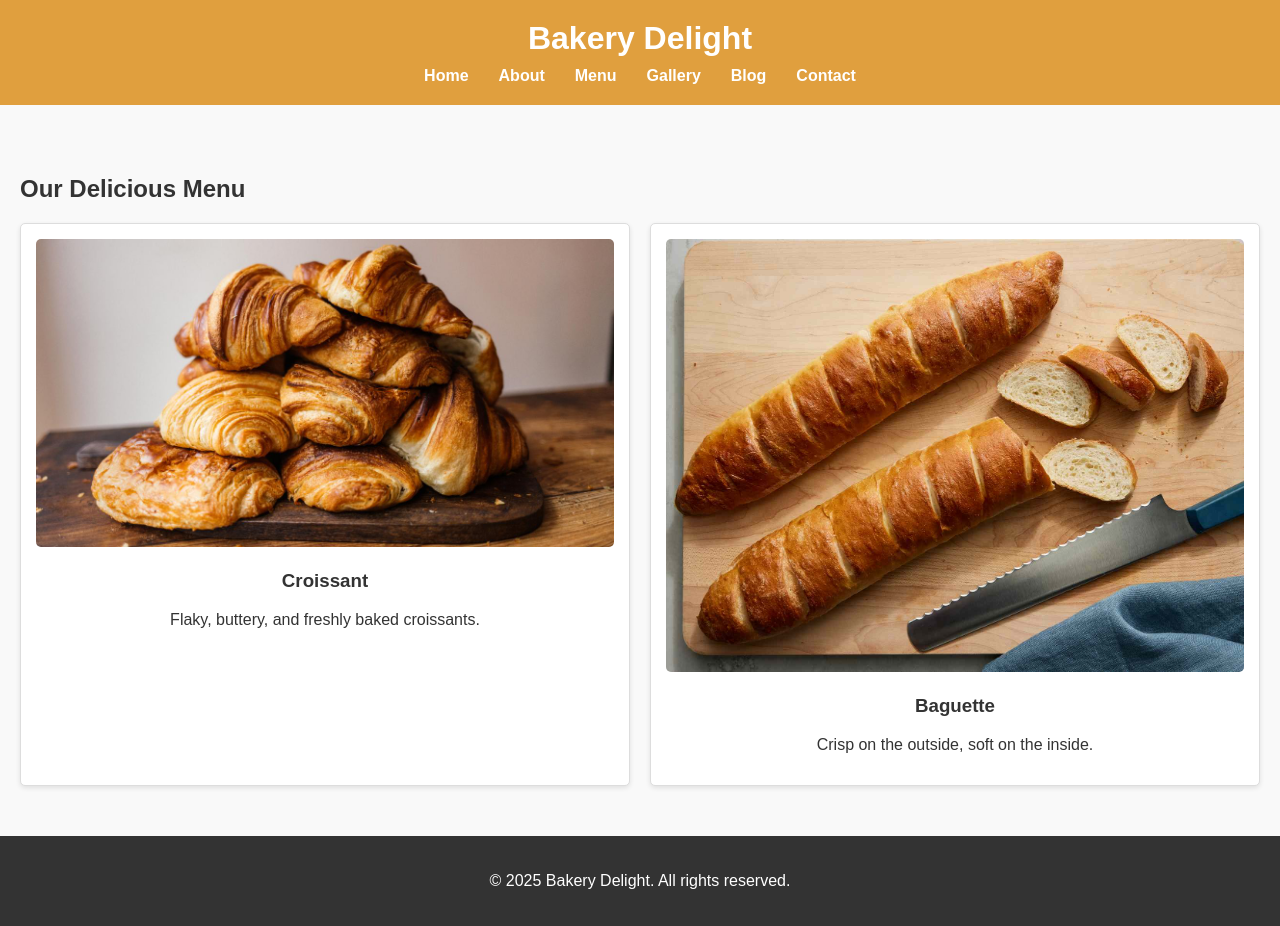
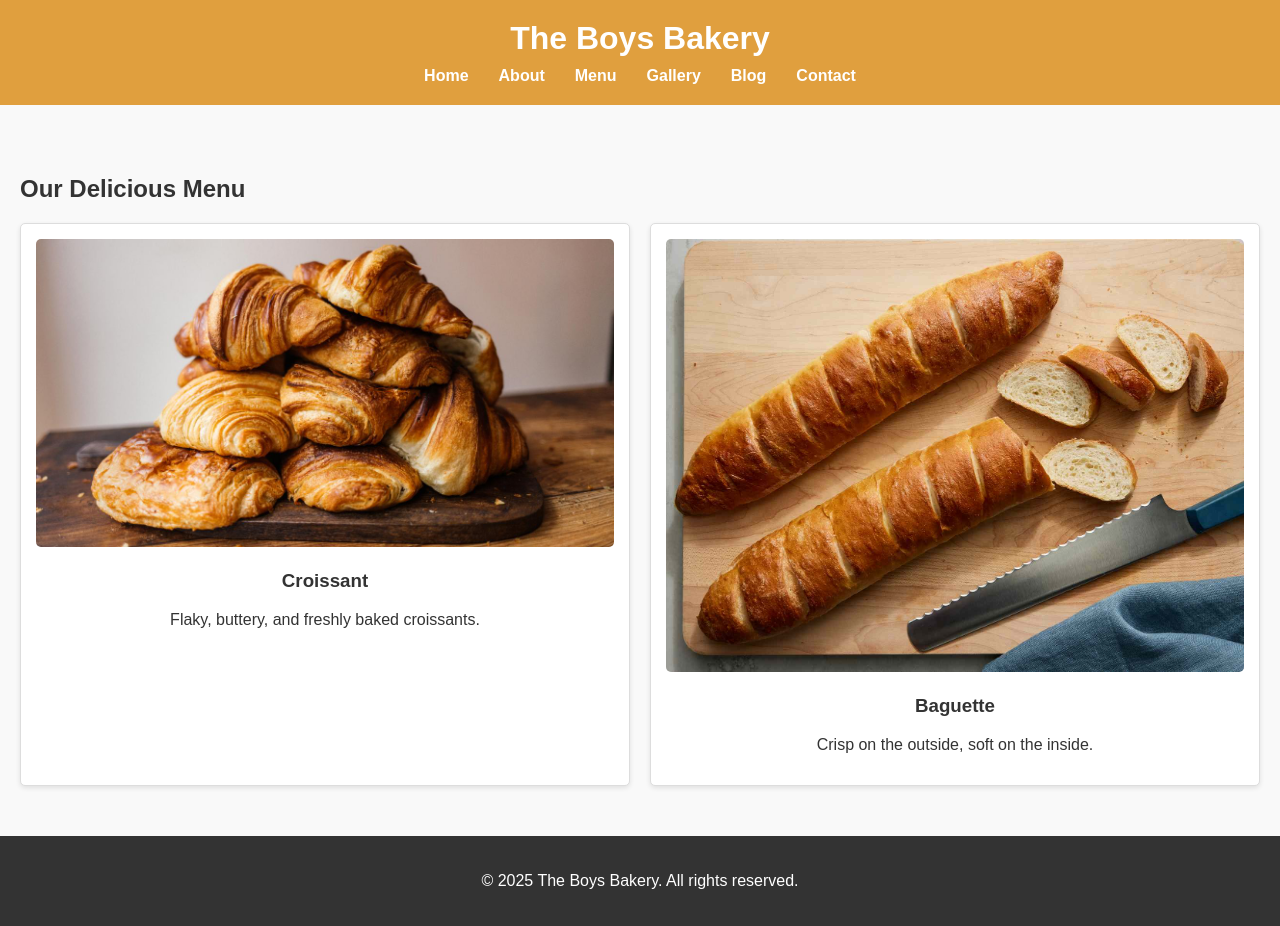
Before and after one commit to hyperkeeda/bin, a plain HTML site: page menu.html in a window 1280 px wide. Drawn offline with Linux system fonts and the light colour scheme; a script that the page names is missing.

Commit message:
Update menu.html

```diff
--- a/menu.html
+++ b/menu.html
@@ -3,13 +3,13 @@
 <head>
   <meta charset="UTF-8">
   <meta name="viewport" content="width=device-width, initial-scale=1">
-  <title>Our Menu | Bakery Delight</title>
+  <title>Our Menu | The Boys Bakery</title>
   <link rel="stylesheet" href="css/styles.css">
 </head>
 <body>
   <header>
     <div class="container">
-      <h1>Bakery Delight</h1>
+      <h1>The Boys Bakery</h1>
       <nav>
         <ul>
           <li><a href="index.html">Home</a></li>
@@ -42,7 +42,7 @@
   </main>
   <footer>
     <div class="container">
-      <p>&copy; 2025 Bakery Delight. All rights reserved.</p>
+      <p>&copy; 2025 The Boys Bakery. All rights reserved.</p>
     </div>
   </footer>
   <script src="js/scripts.js"></script>
```
